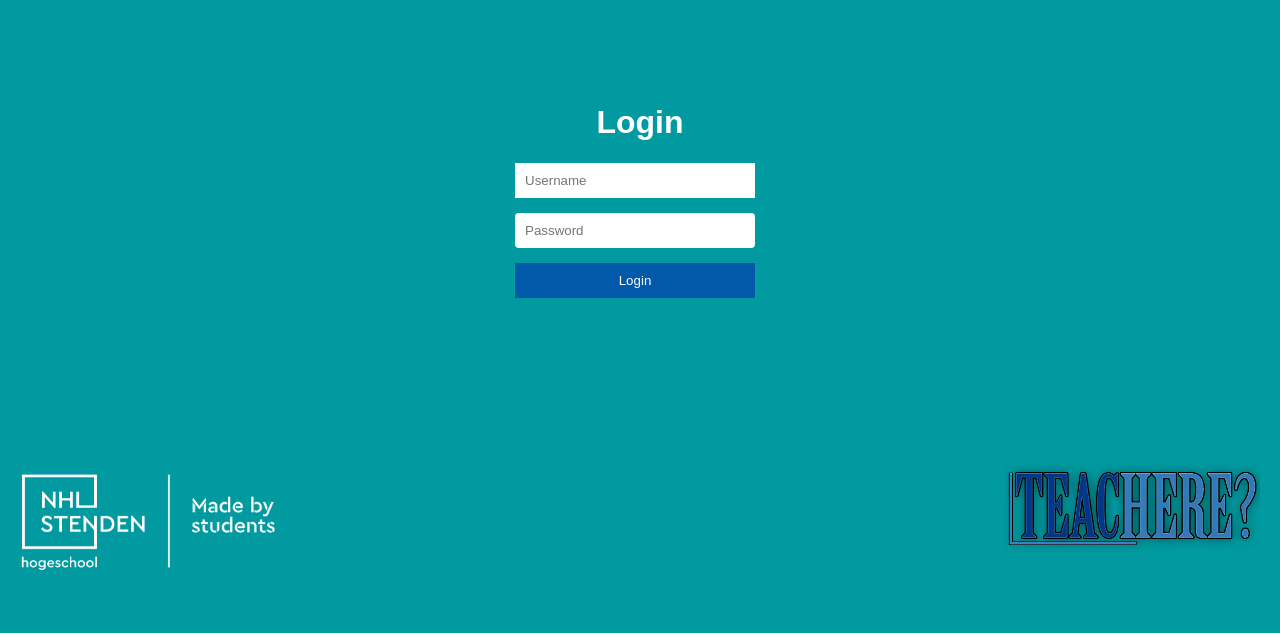
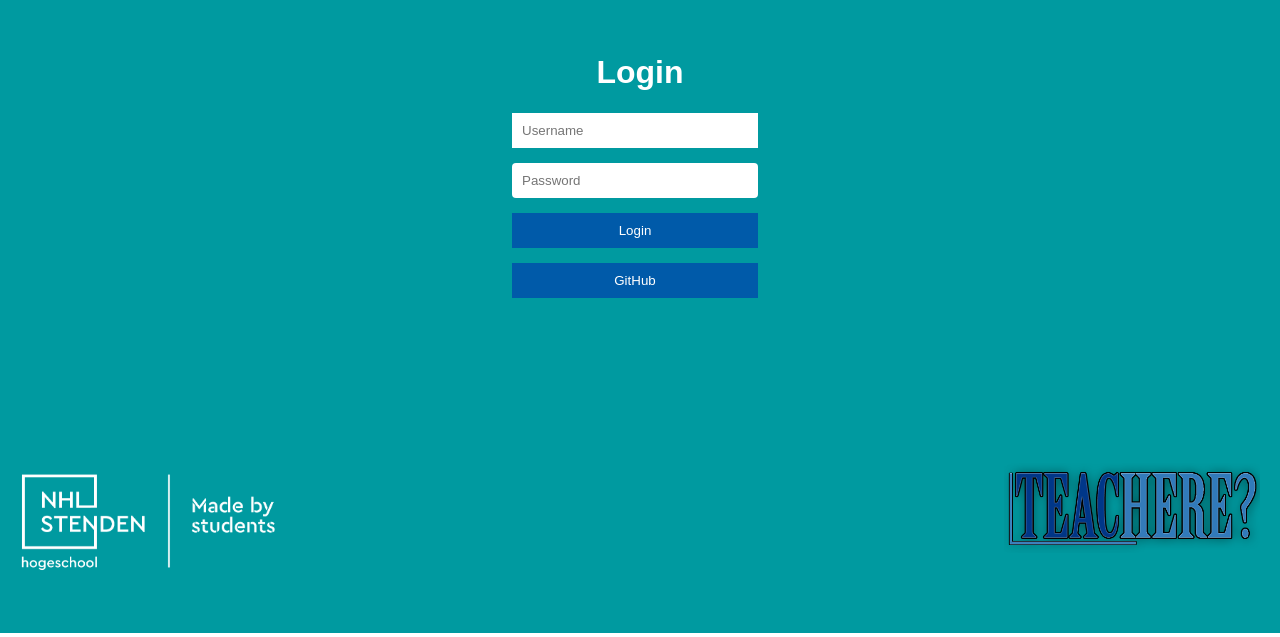
Before and after one commit to NoodleSoup/Narrowcast-ASE, a Vue app in the folder Narrowcast-Projects/Narrowcast-Frontend/: page / in a window 1280 px wide. Shown: the part 167-804 px from the top of the page. Built offline with nearby package versions, Linux system fonts and the light colour scheme.

Commit message:
Fixed spacing issue added Github OAuth log in button

```diff
--- a/Narrowcast-Projects/Narrowcast-Frontend/src/scss/Login.scss
+++ b/Narrowcast-Projects/Narrowcast-Frontend/src/scss/Login.scss
@@ -2,21 +2,22 @@
     display: grid;
     width: 100vw;
     height: 100vh;
-    background-color: #009aa0;
-    position: center;
+    background-color: #009AA0;
     text-align: center;
     color: #fff;
     display: inline-block;
+    position: absolute;
+
 }
 
 .login-fields{
+
     h1.title{
         text-align: center;
         color: #fff;
     }
 
     input.username {
-        margin-top: 15px;
         margin-bottom: 15px;
         padding: 10px;
         border: none;
@@ -53,9 +54,9 @@
 	left: 0;
 	right: 0;
     margin: auto;
-    width: 250px;
-    height: 100px;
-    position: fixed;
+    width: calc(100vw - 80%);
+    height: calc(100vh - 75%);
+    position: absolute;
     color: #fff;
     display: inline-block;
 }
--- a/Narrowcast-Projects/Narrowcast-Frontend/src/views/Login.vue
+++ b/Narrowcast-Projects/Narrowcast-Frontend/src/views/Login.vue
@@ -4,8 +4,9 @@
       <div class="login-fields">
         <h1 class="title">{{title}}</h1>
         <input class="username" type="text" placeholder="Username" />
-        <input class="password" type="text" placeholder="Password" />
+        <input class="password" type="password" placeholder="Password" />
         <button class="submit-button" type="submit">{{buttonText}}</button>
+        <button class="submit-button" type="button" v-on:click="loginGithubMethod($event)">{{loginGithub}}</button>
       </div>
       <div class="LogoNHL"></div>
       <div class="LogoTeach"></div>
@@ -14,15 +15,29 @@
 </template>
 
 <script>
-
 export default {
   name: 'login',
   data() {
     return {
       title: 'Login',
       buttonText: 'Login',
-      LogoNHL: '',
-      LogoTeach: '',
+      loginGithub: 'GitHub',
+      token: ''
+    }
+  },
+  methods: {
+    loginGithubMethod(event){
+      if(event) event.preventDefault();
+
+      var request = new this.$OAuth.Request({
+        client_id: '1898318385df9c514c57',  // required
+        redirect_uri: 'http://localhost:8080/home'
+      });
+
+      var uri = this.$narrowcast.requestToken(request);
+
+      this.$narrowcast.remember(request);
+      window.location.href = uri;
     }
   }
 }
```
